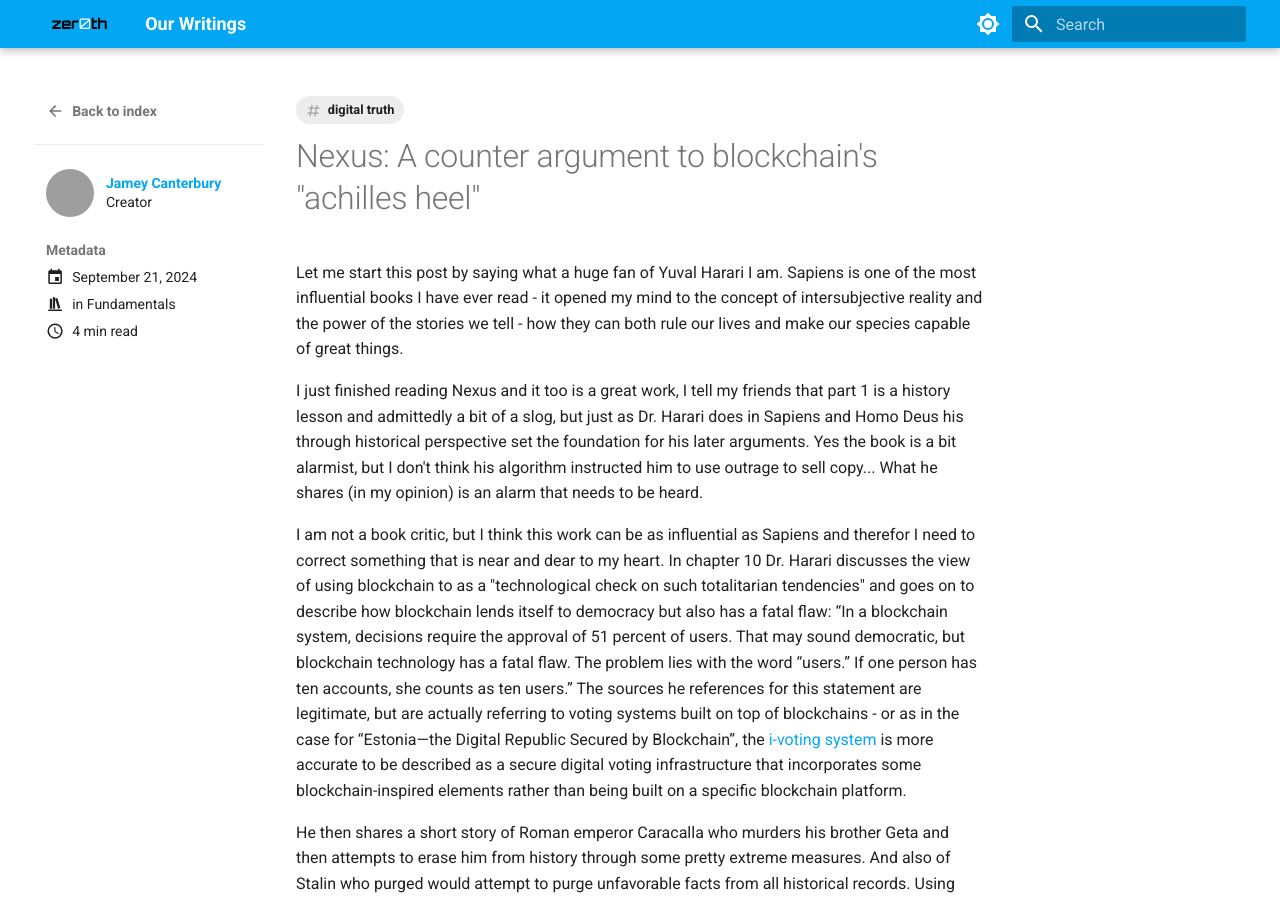
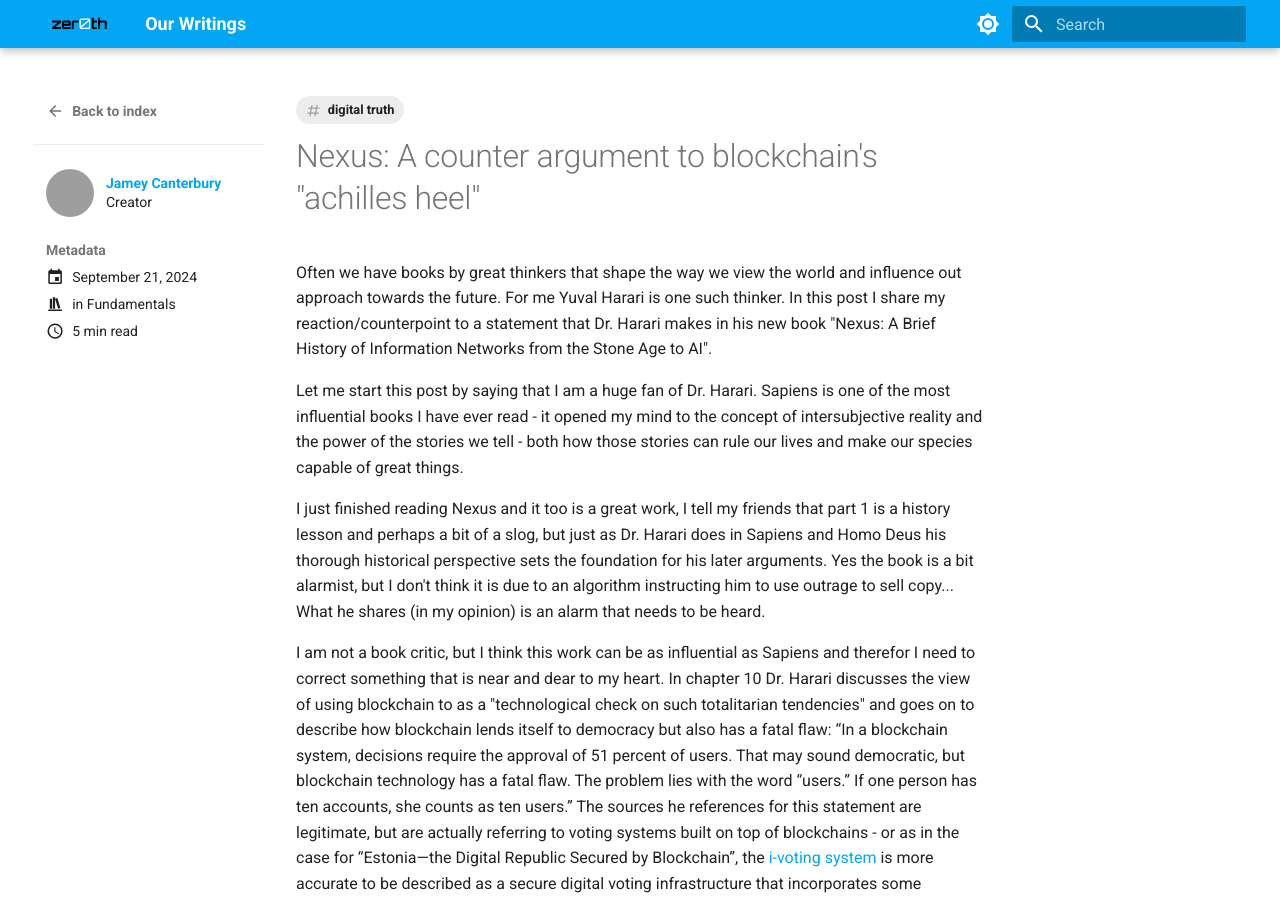
Before and after one commit to zeroth-tech/blogs, an MkDocs documentation site: the page built from docs/posts/Nexus_blockchain_counter.md, in a window 1280 px wide and 900 px high. Built offline with MkDocs 1.6.1 and Material for MkDocs 9.7.7, drawn with Linux system fonts in a browser that asks for light colours; comment, search, counter and statistics services are not loaded; grey boxes are pictures that could not be loaded.

Commit message:
Update Nexus_blockchain_counter.md

```diff
--- a/docs/posts/Nexus_blockchain_counter.md
+++ b/docs/posts/Nexus_blockchain_counter.md
@@ -13,9 +13,12 @@
 
 # Nexus: A counter argument to blockchain's "achilles heel"
 
-Let me start this post by saying what a huge fan of Yuval Harari I am.  Sapiens is one of the most influential books I have ever read - it opened my mind to the concept of intersubjective reality and the power of the stories we tell  - how they can both rule our lives and make our species capable of great things.
+Often we have books by great thinkers that shape the way we view the world and influence out approach towards the future.  For me Yuval Harari is one such thinker.  In this post I share my reaction/counterpoint to a statement that Dr. Harari makes in his new book "Nexus: A Brief History of Information Networks from the Stone Age to AI".
+<!-- more -->
 
-I just finished reading Nexus and it too is a great work, I tell my friends that part 1 is a history lesson and admittedly a bit of a slog, but just as Dr. Harari does in Sapiens and Homo Deus his through historical perspective set the foundation for his later arguments.  Yes the book is a bit alarmist, but I don't think his algorithm instructed him to use outrage to sell copy... What he shares (in my opinion) is an alarm that needs to be heard.
+Let me start this post by saying that I am a huge fan of Dr. Harari.  Sapiens is one of the most influential books I have ever read - it opened my mind to the concept of intersubjective reality and the power of the stories we tell  - both how those stories can rule our lives and make our species capable of great things.
+
+I just finished reading Nexus and it too is a great work, I tell my friends that part 1 is a history lesson and perhaps a bit of a slog, but just as Dr. Harari does in Sapiens and Homo Deus his thorough historical perspective sets the foundation for his later arguments.  Yes the book is a bit alarmist, but I don't think it is due to an algorithm instructing him to use outrage to sell copy... What he shares (in my opinion) is an alarm that needs to be heard.
 
 I am not a book critic, but I think this work can be as influential as Sapiens and therefor I need to correct something that is near and dear to my heart.  In chapter 10 Dr. Harari discusses the view of using blockchain to as a "technological check on such totalitarian tendencies" and goes on to describe how blockchain lends itself to democracy but also has a fatal flaw:  “In a blockchain system, decisions require the approval of 51 percent of users. That may sound democratic, but blockchain technology has a fatal flaw. The problem lies with the word “users.” If one person has ten accounts, she counts as ten users.”  The sources he references for this statement are legitimate, but are actually referring to voting systems built on top of blockchains - or as in the case for “Estonia—the Digital Republic Secured by Blockchain”, the [i-voting system](https://en.wikipedia.org/wiki/Electronic_voting_in_Estonia) is more accurate to be described as a secure digital voting infrastructure that incorporates some blockchain-inspired elements rather than being built on a specific blockchain platform.
 
```
